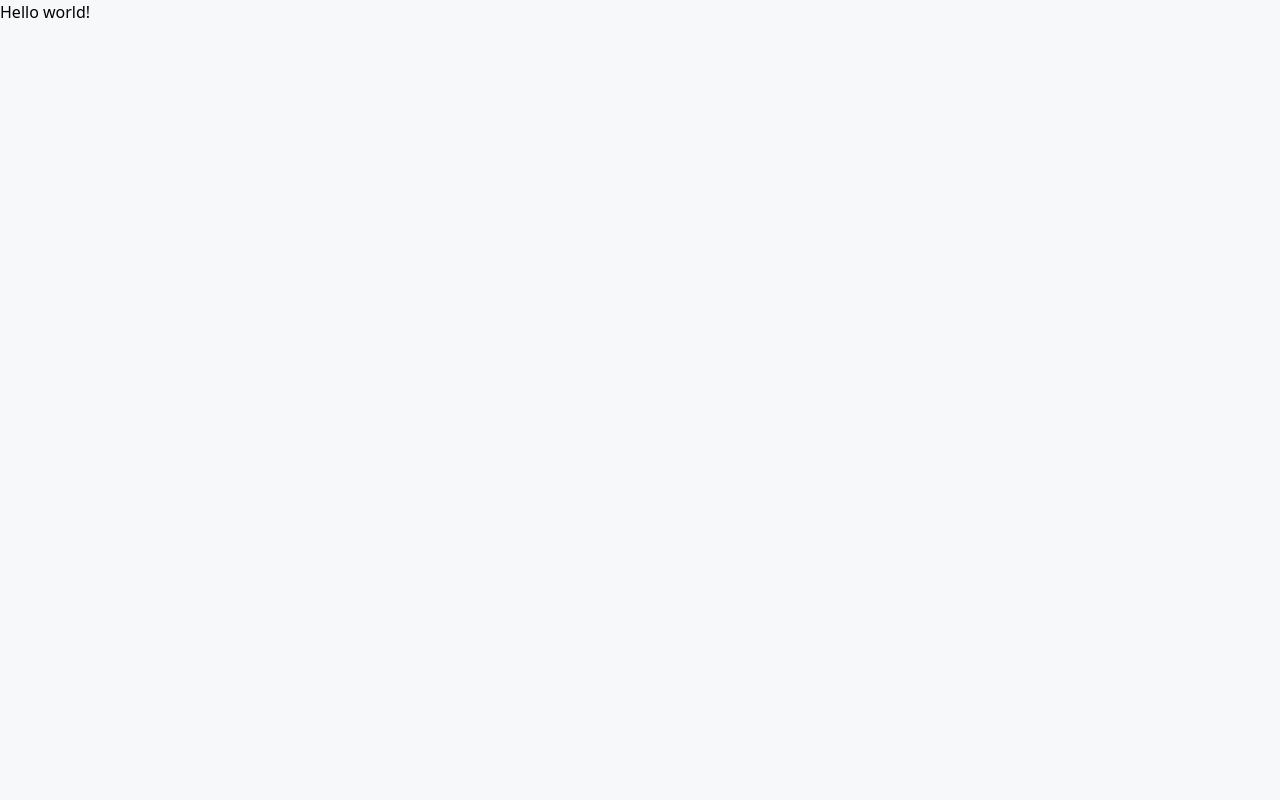
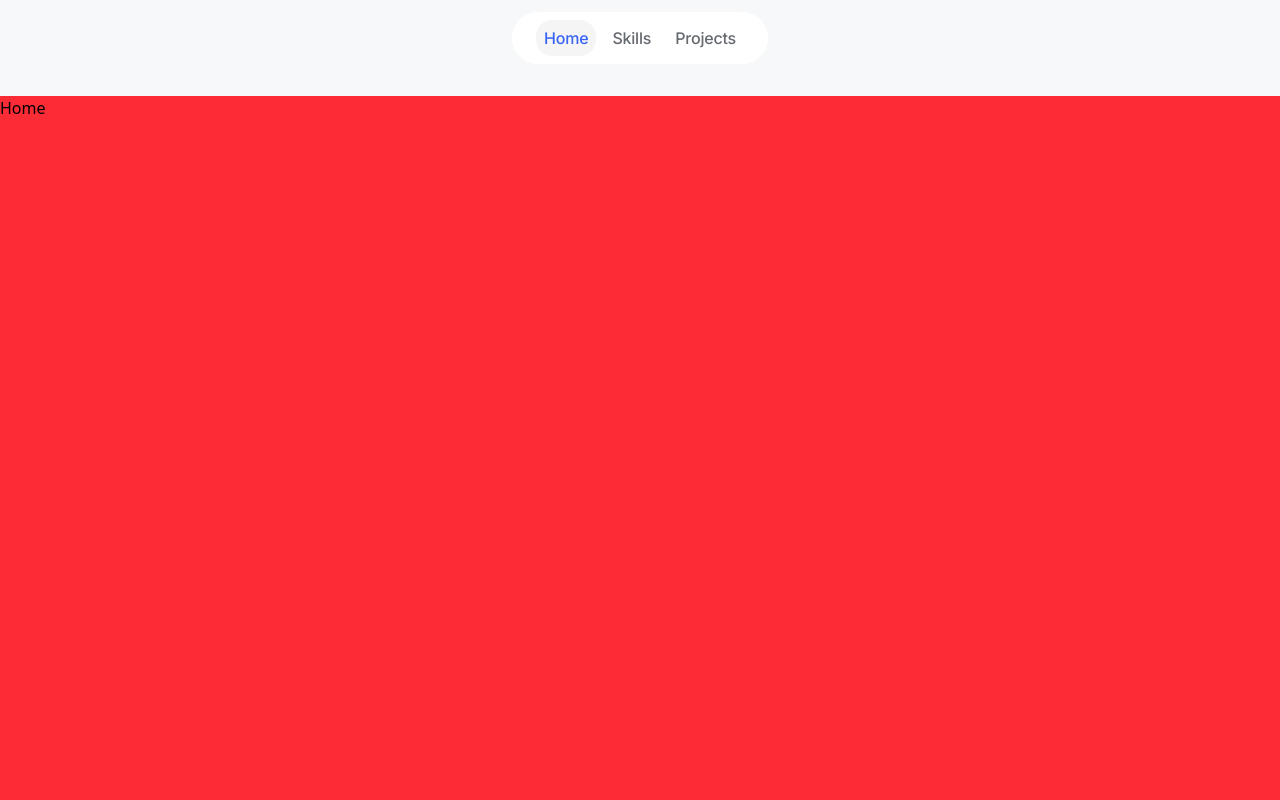
Before and after one commit to Shmyhelskiy/my-portfolio-, a Next.js app: page /en in a window 1280 px wide. Shown: the top 800 px of the page. Built offline with nearby package versions, Linux system fonts and the light colour scheme.

Commit message:
Added navbar

```diff
--- a/app/[locale]/globals.css
+++ b/app/[locale]/globals.css
@@ -3,9 +3,24 @@
 @custom-variant dark (&:is(.dark *));
 
 @theme inline {
+  --font-inter: var(--font-inter);
   --color-background: var(--background);
+  --color-secondary-foreground: var(--secondary-foreground);
+  --color-nav-hover: var(--nav-hover);
+  --color-nav-selected: var(--nav-selected);
+  --color-nav-foreground-selected: var(--nav-foreground-selected);
 }
 
 :root {
-  --background: #f7f8f9; /* bgBase */
+  --background: #f7f8f9;
+  --secondary-foreground: #656970;
+
+  /* Nav */
+  --nav-hover: rgba(0, 0, 0, 0.02);
+  --nav-selected: rgba(0, 0, 0, 0.04);
+  --nav-foreground-selected: rgb(56, 100, 245);
 }
+
+html {
+  scroll-behavior: smooth;
+}
--- a/app/[locale]/layout.tsx
+++ b/app/[locale]/layout.tsx
@@ -3,6 +3,7 @@ import "./globals.css";
 import { hasLocale, NextIntlClientProvider } from "next-intl";
 import { notFound } from "next/navigation";
 import { routing } from "@/i18n/routing";
+import Navbar from "@/copmonents/navigation/Navbar";
 
 const inter = Inter({
   variable: "--font-inter",
@@ -23,8 +24,13 @@ export default async function LocaleLayout({ children, params }: Props) {
 
   return (
     <html lang="en">
-      <body className={`${inter.variable} h-screen antialiased bg-background`}>
-        <NextIntlClientProvider>{children}</NextIntlClientProvider>
+      <body
+        className={`${inter.variable} min-h-screen w-full antialiased bg-background`}
+      >
+        <NextIntlClientProvider>
+          <Navbar />
+          {children}
+        </NextIntlClientProvider>
       </body>
     </html>
   );
--- a/app/[locale]/page.tsx
+++ b/app/[locale]/page.tsx
@@ -1,6 +1,9 @@
-import { useTranslations } from "next-intl";
-
 export default function Home() {
-  const t = useTranslations("HomePage");
-  return <h1>{t("title")}</h1>;
+  return (
+    <main className="pt-24">
+      <section className="min-h-screen bg-red-500" id="home">Home</section>
+      <section className="min-h-screen bg-blue-500" id="skills">Skills</section>
+      <section className="min-h-screen bg-yellow-500" id="projects">Projects</section>
+    </main>
+  );
 }
--- /dev/null
+++ b/copmonents/navigation/Navbar.tsx
@@ -0,0 +1,51 @@
+"use client";
+import { SectionId } from "@/lib/constants/navigation";
+import { useScrollSpy } from "@/lib/hooks/useScrollSpy";
+import { cn } from "@/utils/cn";
+import { useTranslations } from "next-intl";
+import { useMemo } from "react";
+
+const SECTION_IDS = [SectionId.Home, SectionId.Skills, SectionId.Projects];
+
+export default function Navbar() {
+  const t = useTranslations("Navigation");
+  const { activeSection, scrollToSection } = useScrollSpy(SECTION_IDS);
+
+  const navLinks = useMemo(
+    () => [
+      { label: t("home"), id: SectionId.Home },
+      { label: t("skills"), id: SectionId.Skills },
+      { label: t("projects"), id: SectionId.Projects },
+    ],
+    [t],
+  );
+  return (
+    <nav
+      className="fixed top-0 left-1/2 -translate-x-1/2 w-full z-10 flex justify-center font-inter pt-3"
+      aria-label="Main navigation"
+    >
+      <ul className="flex gap-2 items-center bg-white py-2 px-6 rounded-4xl">
+        {navLinks.map((link) => {
+          const isActive = activeSection === link.id;
+          return (
+            <li
+              key={link.id}
+              className={cn(
+                "px-2 py-1.5 font-medium leading-6 tracking-[-0.2px] rounded-2xl text-secondary-foreground hover:bg-nav-hover duration-400 ease-out transition-all",
+                isActive &&
+                  "bg-nav-selected! cursor-default text-nav-foreground-selected",
+              )}
+            >
+              <button
+                onClick={() => scrollToSection(link.id)}
+                className="cursor-pointer"
+              >
+                {link.label}
+              </button>
+            </li>
+          );
+        })}
+      </ul>
+    </nav>
+  );
+}
--- /dev/null
+++ b/lib/constants/navigation.ts
@@ -0,0 +1,5 @@
+export enum SectionId {
+  Home = "home",
+  Skills = "skills",
+  Projects = "projects",
+}
--- /dev/null
+++ b/lib/hooks/useScrollSpy.ts
@@ -0,0 +1,44 @@
+import { useState, useEffect, useCallback } from "react";
+
+export function useScrollSpy(ids: string[], offset: number = 80) {
+  const [activeSection, setActiveSection] = useState<string | null>(null);
+
+  const scrollToSection = useCallback(
+    (id: string) => {
+      const element = document.getElementById(id);
+      if (element) {
+        window.scrollTo({
+          top: element.offsetTop - offset,
+          behavior: "smooth",
+        });
+        setActiveSection(id);
+      }
+    },
+    [offset],
+  );
+
+  useEffect(() => {
+    const observer = new IntersectionObserver(
+      (entries) => {
+        entries.forEach((entry) => {
+          if (entry.isIntersecting) {
+            setActiveSection(entry.target.id);
+          }
+        });
+      },
+      {
+        threshold: 0.3,
+        rootMargin: `-${offset}px 0px -40% 0px`,
+      },
+    );
+
+    ids.forEach((id) => {
+      const el = document.getElementById(id);
+      if (el) observer.observe(el);
+    });
+
+    return () => observer.disconnect();
+  }, [ids, offset]);
+
+  return { activeSection, scrollToSection };
+}
--- a/messages/en.json
+++ b/messages/en.json
@@ -1,5 +1,10 @@
 {
   "HomePage": {
     "title": "Hello world!"
+  },
+  "Navigation": {
+    "home": "Home",
+    "skills": "Skills",
+    "projects": "Projects"
   }
 }
--- a/messages/uk.json
+++ b/messages/uk.json
@@ -1,5 +1,10 @@
 {
   "HomePage": {
     "title": "Привіт світ!"
+  },
+  "Navigation": {
+    "home": "Головна",
+    "skills": "Скіли",
+    "projects": "Проєкти"
   }
 }
--- a/package.json
+++ b/package.json
@@ -9,10 +9,12 @@
     "lint": "eslint"
   },
   "dependencies": {
+    "clsx": "^2.1.1",
     "next": "16.1.6",
     "next-intl": "^4.8.2",
     "react": "19.2.3",
-    "react-dom": "19.2.3"
+    "react-dom": "19.2.3",
+    "tailwind-merge": "^3.4.1"
   },
   "devDependencies": {
     "@tailwindcss/postcss": "^4",
--- /dev/null
+++ b/utils/cn.ts
@@ -0,0 +1,6 @@
+import { ClassValue, clsx } from "clsx";
+import { twMerge } from "tailwind-merge";
+
+export function cn(...inputs: ClassValue[]) {
+  return twMerge(clsx(inputs));
+}
```
Also changed, not shown: 1 other file (tests, documents, lock files or other folders).
